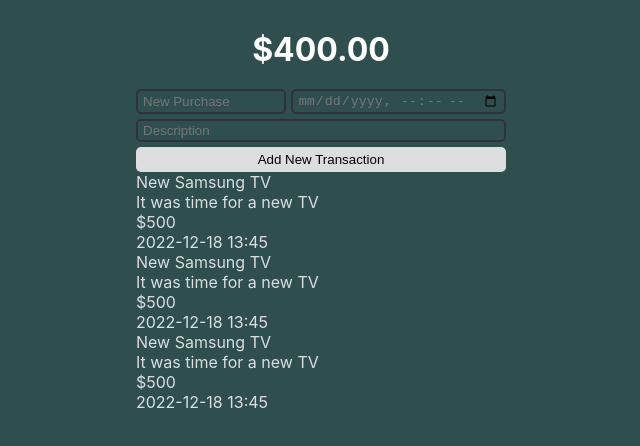
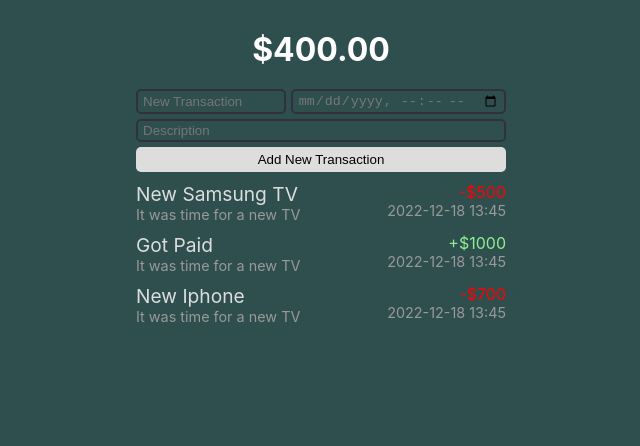
Before and after one commit to stone-com/mern-expense-tracker, a React (Create React App) app: page / in a window 1280 px wide. Shown: the top 446 px of the page, without its empty margins (319-959 px from the left). Built offline with nearby package versions, Linux system fonts and the light colour scheme.

Commit message:
More basic css styling on transaction section

```diff
--- a/src/App.css
+++ b/src/App.css
@@ -50,3 +50,37 @@ form button {
   background-color: #ddd;
   cursor: pointer;
 }
+
+div.transactions {
+  margin-top: 5px;
+}
+
+div.transaction {
+  display: flex;
+  justify-content: space-between;
+  padding: 5px 0;
+}
+
+div.transaction div.name {
+  font-size: 1.2rem;
+}
+
+div.transaction div.description {
+  font-size: 0.9rem;
+  color: #999;
+}
+div.right {
+  text-align: right;
+}
+div.price.green {
+  color: lightgreen;
+}
+
+div.price.red {
+  color: red;
+}
+
+div.transaction div.datetime {
+  font-size: 0.9rem;
+  color: #999;
+}
--- a/src/App.js
+++ b/src/App.js
@@ -8,7 +8,7 @@ function App() {
       </h1>
       <form>
         <div className='basic'>
-          <input type='text' placeholder={'New Purchase'} />
+          <input type='text' placeholder={'New Transaction'} />
           <input type='datetime-local' />
         </div>
         <div className='description'>
@@ -23,27 +23,27 @@ function App() {
             <div className="description">It was time for a new TV</div>
           </div>
           <div className="right">
-            <div className="price">$500</div>
+            <div className="price red">-$500</div>
             <div className="datetime">2022-12-18 13:45</div>
           </div>
         </div>
         <div className="transaction">
           <div className="left">
-            <div className="name">New Samsung TV</div>
+            <div className="name">Got Paid</div>
             <div className="description">It was time for a new TV</div>
           </div>
           <div className="right">
-            <div className="price">$500</div>
+            <div className="price green">+$1000</div>
             <div className="datetime">2022-12-18 13:45</div>
           </div>
         </div>
         <div className="transaction">
           <div className="left">
-            <div className="name">New Samsung TV</div>
+            <div className="name">New Iphone</div>
             <div className="description">It was time for a new TV</div>
           </div>
           <div className="right">
-            <div className="price">$500</div>
+            <div className="price red">-$700</div>
             <div className="datetime">2022-12-18 13:45</div>
           </div>
         </div>
```
